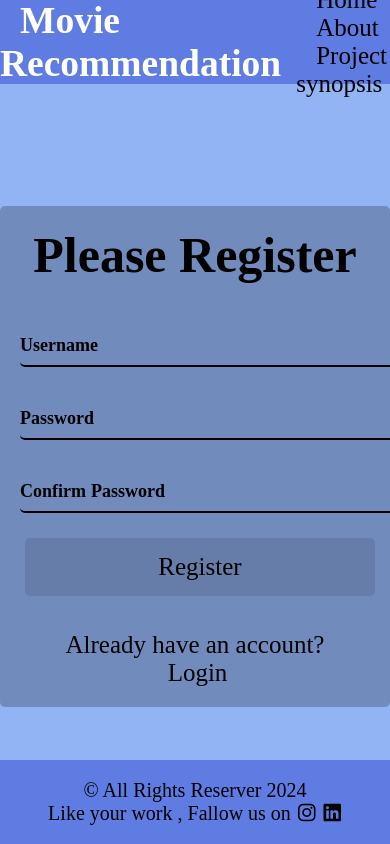
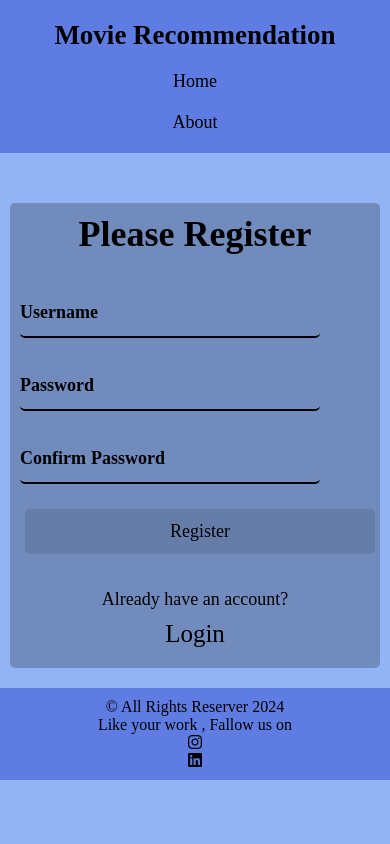
Before and after one commit to arnel0069/MOVIE-RECOMMENDATION-ENGINE, a Flask app: page /register in a window 390 px wide. Run offline with Flask 3, Linux system fonts and the light colour scheme; parts of the project's set-up code (start-up, migrations or seed data) failed here and were passed over.

Commit message:
css modified

```diff
--- a/static/home.css
+++ b/static/home.css
@@ -1,6 +1,8 @@
+/* Base Styles (Desktop) */
 * {
   margin: 0;
   padding: 0;
+  box-sizing: border-box;
 }
 
 body {
@@ -15,19 +17,20 @@ header {
   align-items: center;
   font-size: 25px;
   width: 100%;
+  padding: 0 20px;
+}
+
+a {
+  text-decoration: none;
+  padding: 0px 15px;
+  color: black;
 }
 
 a:hover {
   color: white;
 }
 
-a {
-  text-decoration: none;
-  padding: 0px 15px 0px 20px;
-  color: black;
-}
-
-main{
+main {
   height: 80vh;
   display: flex;
   flex-direction: column;
@@ -35,25 +38,28 @@ main{
   justify-content: center;
   text-align: center;
   font-size: 25px;
+  padding: 20px;
 }
 
-footer{
+footer {
   background-color: #5E7CE2;
   height: 10vh;
+  display: flex;
   justify-content: center;
   align-items: center;
   font-size: 20px;
   width: 100%;
-  display: flex;
   text-align: center;
+  padding: 10px;
 }
-
 
 .container {
   background-color: rgba(0, 0, 0, 0.228);
-  padding: 20px 20px;
-  margin: 80px 0px 10px;
+  padding: 20px;
+  margin: 80px 0 10px;
   border-radius: 5px;
+  width: 400px;
+  max-width: 90%;
 }
 
 .container h1 {
@@ -66,27 +72,29 @@ footer{
   color: black;
   font-size: 25px;
 }
-.container a:hover{
+
+.container a:hover {
   color: white;
 }
 
-.btn {
+.btn, button {
   cursor: pointer;
   display: inline-block;
   width: 100%;
   background: rgba(0, 0, 0, 0.101);
   padding: 15px;
   font-family: inherit;
-  font-size: 25px;
+  font-size: 20px;
   border: 0;
   border-radius: 5px;
+  margin: 5px;
 }
 
-.btn:focus {
+.btn:focus, button:focus {
   outline: 0;
 }
 
-.btn:active {
+.btn:active, button:active {
   transform: scale(0.98);
 }
 
@@ -96,15 +104,16 @@ footer{
 
 .form-control {
   position: relative;
-  margin: 20px 0 20px;
-  width: 300px;
+  margin: 20px 0;
+  width: 100%;
+  max-width: 300px;
 }
 
 .form-control input {
   background-color: transparent;
   border: 0;
   border-bottom: 2px black solid;
-  width: 125%;
+  width: 100%;
   padding: 15px 0;
   font-size: 18px;
   color: black;
@@ -135,40 +144,101 @@ footer{
   transform: translateY(-30px);
 }
 
-button{
-  cursor: pointer;
-  background:rgba(0, 0, 0, 0.101);
+input {
   padding: 15px;
-  font-family: inherit;
-  font-size: 25px;
-  border: 0;
-  border-radius: 5px;
-  margin: 5px;
-}
-
-button:focus {
-  outline: 0;
-}
-
-button:active {
-  transform: scale(0.98);
-}
-
-
-input{
-  padding: 15px;
-  font-size: 25px;
-  background-color:rgba(0, 0, 0, 0.101) ;
+  font-size: 20px;
+  background-color: rgba(0, 0, 0, 0.101);
   border: 0;
   border-radius: 5px;
   outline: 0;
+  width: 100%;
 }
 
-label{
-  font-size: 25px;
+label {
+  font-size: 20px;
   font-weight: bold;
 }
 
 footer a {
-  padding: 0px 1px 0px 2px;
+  padding: 0px 1px;
 }
+
+/* Responsive for Tablet (≤1024px) */
+@media screen and (max-width: 1024px) {
+  header {
+    font-size: 22px;
+    padding: 0 15px;
+  }
+
+  main {
+    font-size: 22px;
+    padding: 15px;
+  }
+
+  footer {
+    font-size: 18px;
+    height: auto;
+    padding: 15px;
+  }
+
+  .container {
+    width: 90%;
+    max-width: 500px;
+    padding: 15px;
+  }
+
+  .form-control {
+    width: 90%;
+  }
+
+  input {
+    font-size: 18px;
+  }
+}
+
+/* Responsive for Mobile (≤768px) */
+@media screen and (max-width: 768px) {
+  header {
+    font-size: 18px;
+    flex-direction: column;
+    text-align: center;
+    height: auto;
+    padding: 10px 0;
+  }
+
+  a {
+    padding: 10px;
+    display: block;
+  }
+
+  main {
+    font-size: 18px;
+    padding: 10px;
+    height: auto;
+  }
+
+  footer {
+    font-size: 16px;
+    height: auto;
+    padding: 10px;
+  }
+
+  .container {
+    width: 100%;
+    padding: 10px;
+    margin-top: 40px;
+  }
+
+  .form-control {
+    width: 100%;
+  }
+
+  .btn, button {
+    font-size: 18px;
+    padding: 12px;
+  }
+
+  input {
+    font-size: 16px;
+  }
+}
--- a/templates/about.html
+++ b/templates/about.html
@@ -18,7 +18,6 @@
     <div class="rh">
       <a href="{{url_for('home')}}">Home</a>
       <a href="{{url_for('about')}}">About</a>
-      <a href="{{url_for('projectsynopsis')}}">Project synopsis</a>
     </div>
   </header>
 
--- a/templates/login.html
+++ b/templates/login.html
@@ -15,7 +15,6 @@
     <div class="rh">
       <a href="{{url_for('home')}}">Home</a>
       <a href="{{url_for('about')}}">About</a>
-      <a href="{{url_for('projectsynopsis')}}">Project synopsis</a>
     </div>
   </header>
 
--- a/templates/movies.html
+++ b/templates/movies.html
@@ -22,7 +22,6 @@
     <div class="rh">
       <a href="{{url_for('home')}}">Home</a>
       <a href="{{url_for('about')}}">About</a>
-      <a href="{{url_for('projectsynopsis')}}">Project synopsis</a>
     </div>
 
   </header>
--- a/templates/register.html
+++ b/templates/register.html
@@ -19,7 +19,6 @@
     <div class="rh">
       <a href="{{url_for('home')}}">Home</a>
       <a href="{{url_for('about')}}">About</a>
-      <a href="{{url_for('projectsynopsis')}}">Project synopsis</a>
     </div>
   </header>
 
```
Also changed, not shown: static/about.css (+61 -13 lines), static/projectsynopsis.css (+61 -10 lines), templates/home.html (+1 -6 lines), templates/projectsynopsis.html (deleted, +0 -86 lines), app.py (line endings or trailing spaces).
